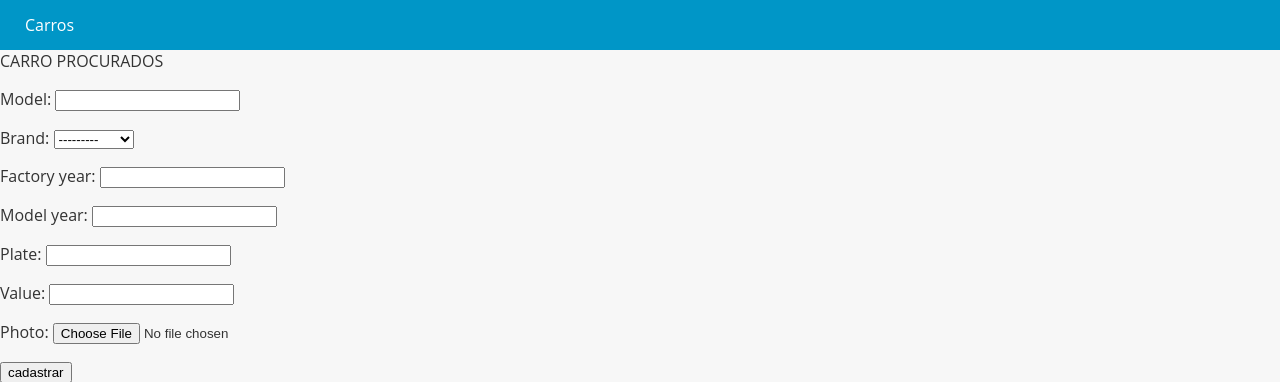
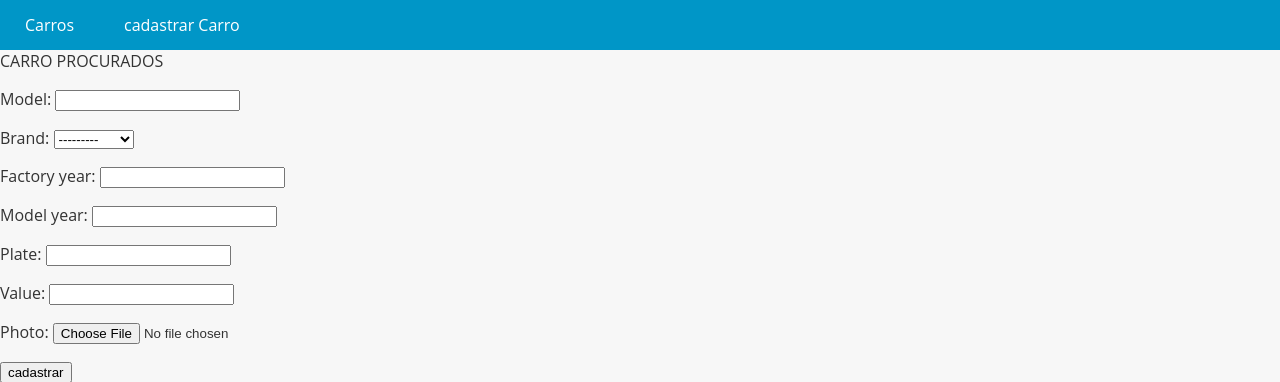
Before and after one commit to pedroirineu5/django, a Django app: page /new_car/ in a window 1280 px wide. Shown: the top 382 px of the page. Run offline with Django 5.2, Linux system fonts and the light colour scheme; data comes from the database, SQL or seed files in the repository.

Commit message:
feat: adds new car in the nav bar

```diff
--- a/app/templates/base.html
+++ b/app/templates/base.html
@@ -74,6 +74,7 @@
       <ul>
         {% comment %}  NESSA PARTE ESSE FEZ UM BOTÃO DE HOME PARA VOLTAR PARA A PAGINA INICIAL, USANDO O MESMO TEMPLATE, ASSIM, MOSTRANDO QUE A PÁGINA NAO MUDA. {% endcomment %}
         <li><a href="{% url 'cars_list' %}">Carros</a></li>
+        <li><a href="{% url 'new_car'%}">cadastrar Carro</a></li>
       </ul>
     </nav>
   </header>
--- a/cars/templates/new_car.html
+++ b/cars/templates/new_car.html
@@ -8,7 +8,7 @@
     {% csrf_token %}
 
      {{ new_car_form.as_p }}
+    <input type="submit" value="cadastrar" class="btn btn-primary">
 </form>
-<input type="submit" value="cadastrar" class="btn btn-primary">
 
 {% endblock content%}
```
